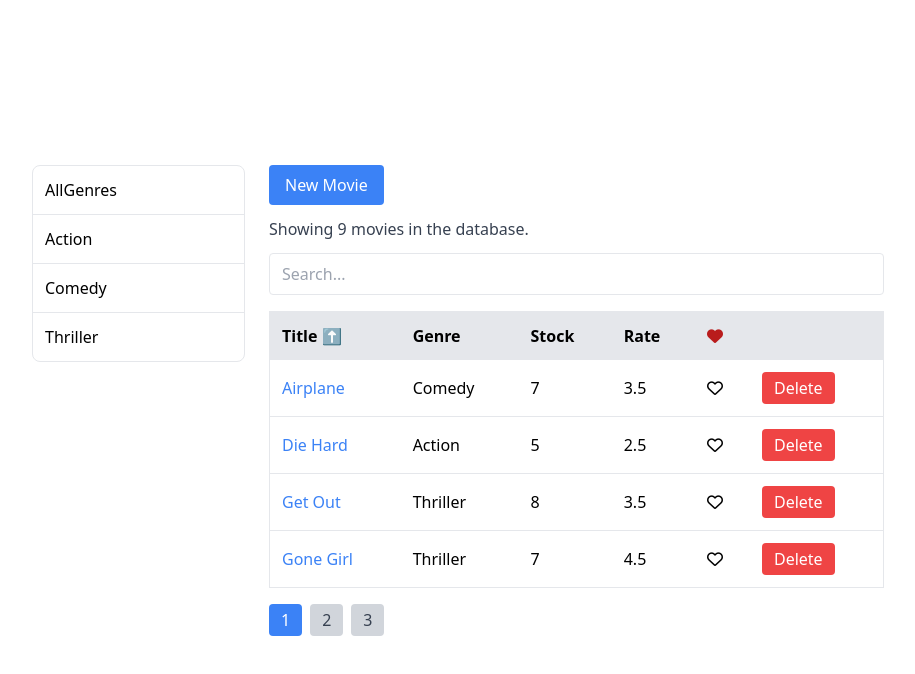
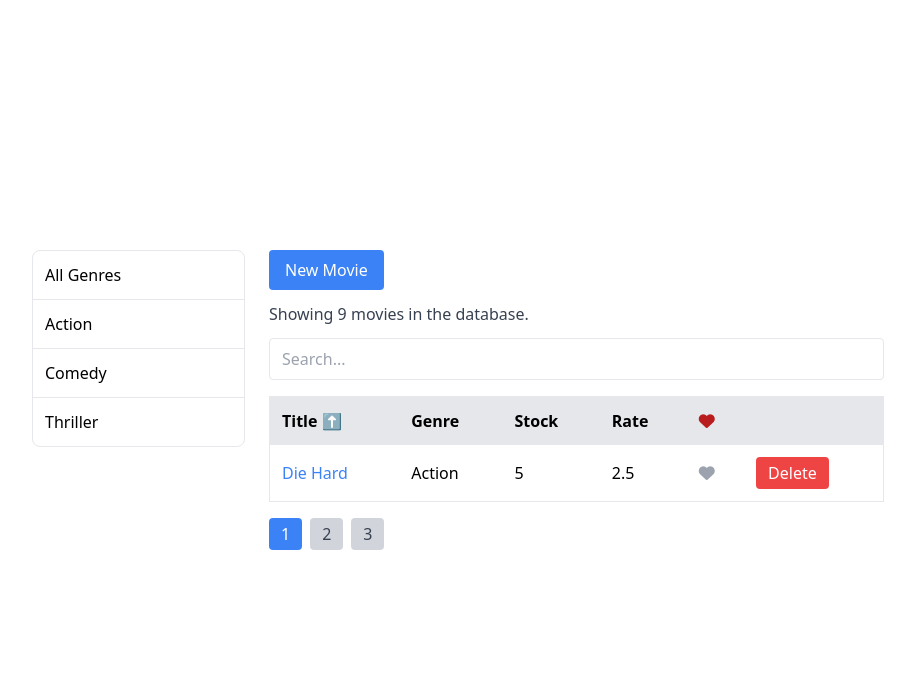
Before and after one commit to nabiy3v/Vidly, a website with bundled scripts: page public/index.html in a window 1280 px wide. Both pictures are taken after a click on the item "Action". Shown: the whole page, without its empty margins (182-1097 px from the left). Built offline with nearby package versions, Linux system fonts and the light colour scheme.

Commit message:
Added TypeScript and Functions

```diff
--- a/public/index.html
+++ b/public/index.html
@@ -15,10 +15,10 @@
       <div class="flex">
         <div class="w-1/4">
           <ul class="rounded-lg border">
-            <li class="genres cursor-pointer border-b p-3 hover:bg-gray-200">AllGenres</li>
-            <li class="genres cursor-pointer border-b p-3 hover:bg-gray-200">Action</li>
-            <li class="genres cursor-pointer border-b p-3 hover:bg-gray-200">Comedy</li>
-            <li class="genres cursor-pointer p-3 hover:bg-gray-200">Thriller</li>
+            <li class="sortGenres cursor-pointer border-b p-3 hover:bg-gray-200">All Genres</li>
+            <li class="sortGenres cursor-pointer border-b p-3 hover:bg-gray-200">Action</li>
+            <li class="sortGenres cursor-pointer border-b p-3 hover:bg-gray-200">Comedy</li>
+            <li class="sortGenres cursor-pointer p-3 hover:bg-gray-200">Thriller</li>
           </ul>
         </div>
 
@@ -45,32 +45,32 @@
                 <td class="p-3 genre">Comedy</td>
                 <td class="p-3">7</td>
                 <td class="p-3">3.5</td>
-                <td class="cursor-pointer p-3"><i class="fa-regular fa-heart"></i></td>
-                <td class="p-3"><button class="rounded bg-red-500 px-3 py-1 text-white">Delete</button></td>
+                <td class="cursor-pointer p-3"><i class="fa-solid fa-heart heart text-gray-400"></i></td>
+                <td class="p-3"><button class="rounded bg-red-500 px-3 py-1 text-white delete">Delete</button></td>
               </tr>
               <tr class="border-b">
                 <td class="cursor-pointer p-3 text-blue-500">Die Hard</td>
                 <td class="p-3 genre">Action</td>
                 <td class="p-3">5</td>
                 <td class="p-3">2.5</td>
-                <td class="cursor-pointer p-3"><i class="fa-regular fa-heart"></i></td>
-                <td class="p-3"><button class="rounded bg-red-500 px-3 py-1 text-white">Delete</button></td>
+                <td class="cursor-pointer p-3"><i class="fa-solid fa-heart heart text-gray-400"></i></td>
+                <td class="p-3"><button class="rounded bg-red-500 px-3 py-1 text-white delete">Delete</button></td>
               </tr>
               <tr class="border-b">
                 <td class="cursor-pointer p-3 text-blue-500">Get Out</td>
                 <td class="p-3 genre">Thriller</td>
                 <td class="p-3">8</td>
                 <td class="p-3">3.5</td>
-                <td class="cursor-pointer p-3"><i class="fa-regular fa-heart"></i></td>
-                <td class="p-3"><button class="rounded bg-red-500 px-3 py-1 text-white">Delete</button></td>
+                <td class="cursor-pointer p-3"><i class="fa-solid fa-heart heart text-gray-400"></i></td>
+                <td class="p-3"><button class="rounded bg-red-500 px-3 py-1 text-white delete">Delete</button></td>
               </tr>
               <tr>
                 <td class="cursor-pointer p-3 text-blue-500">Gone Girl</td>
                 <td class="p-3 genre">Thriller</td>
                 <td class="p-3">7</td>
                 <td class="p-3">4.5</td>
-                <td class="cursor-pointer p-3"><i class="fa-regular fa-heart"></i></td>
-                <td class="p-3"><button class="rounded bg-red-500 px-3 py-1 text-white">Delete</button></td>
+                <td class="cursor-pointer p-3"><i class="fa-solid fa-heart heart text-gray-400"></i></td>
+                <td class="p-3"><button class="rounded bg-red-500 px-3 py-1 text-white delete">Delete</button></td>
               </tr>
             </tbody>
           </table>
--- a/src/elements.ts
+++ b/src/elements.ts
@@ -0,0 +1,4 @@
+export const sortGenres: NodeListOf<HTMLButtonElement> = document.querySelectorAll('.sortGenres')!;
+export const genres: NodeListOf<HTMLParagraphElement> = document.querySelectorAll('.genre')!;
+export const hearts: NodeListOf<HTMLSpanElement> = document.querySelectorAll('.heart')!;
+export const deleteBtns: NodeListOf<HTMLButtonElement> = document.querySelectorAll('.delete')!;
--- a/src/index.ts
+++ b/src/index.ts
@@ -0,0 +1,42 @@
+import { sortGenres, genres, hearts, deleteBtns } from "./elements";
+
+function handleClickGenre(e: MouseEvent) {
+  let target = e.target as HTMLButtonElement;
+
+  let text = target.innerText;
+  console.log(text)
+  filterGenres(text);
+}
+
+function filterGenres(text: string) {
+  if (text === 'All Genres') {
+    genres.forEach(genre => {
+      genre.parentElement?.classList.remove('hidden');
+    })
+    return;
+  }
+
+  genres.forEach(genre => {
+    if (genre.innerText !== text) {
+      genre.parentElement?.classList.add('hidden');
+    } else {
+      genre.parentElement?.classList.remove('hidden');
+    }
+  })
+}
+
+function handleClickHeart(e: MouseEvent) {
+  let target = e.target as HTMLSpanElement;
+
+  target.classList.toggle('!text-red-700');
+}
+
+function handleClickDeleteBtn(e: MouseEvent) {
+  let target = e.target as HTMLButtonElement;
+
+  target.parentElement?.parentElement?.remove();
+}
+
+sortGenres.forEach(genre => genre.addEventListener('click', handleClickGenre));
+hearts.forEach(heart => heart.addEventListener('click', handleClickHeart));
+deleteBtns.forEach(deleteBtn => deleteBtn.addEventListener('click', handleClickDeleteBtn));
```
